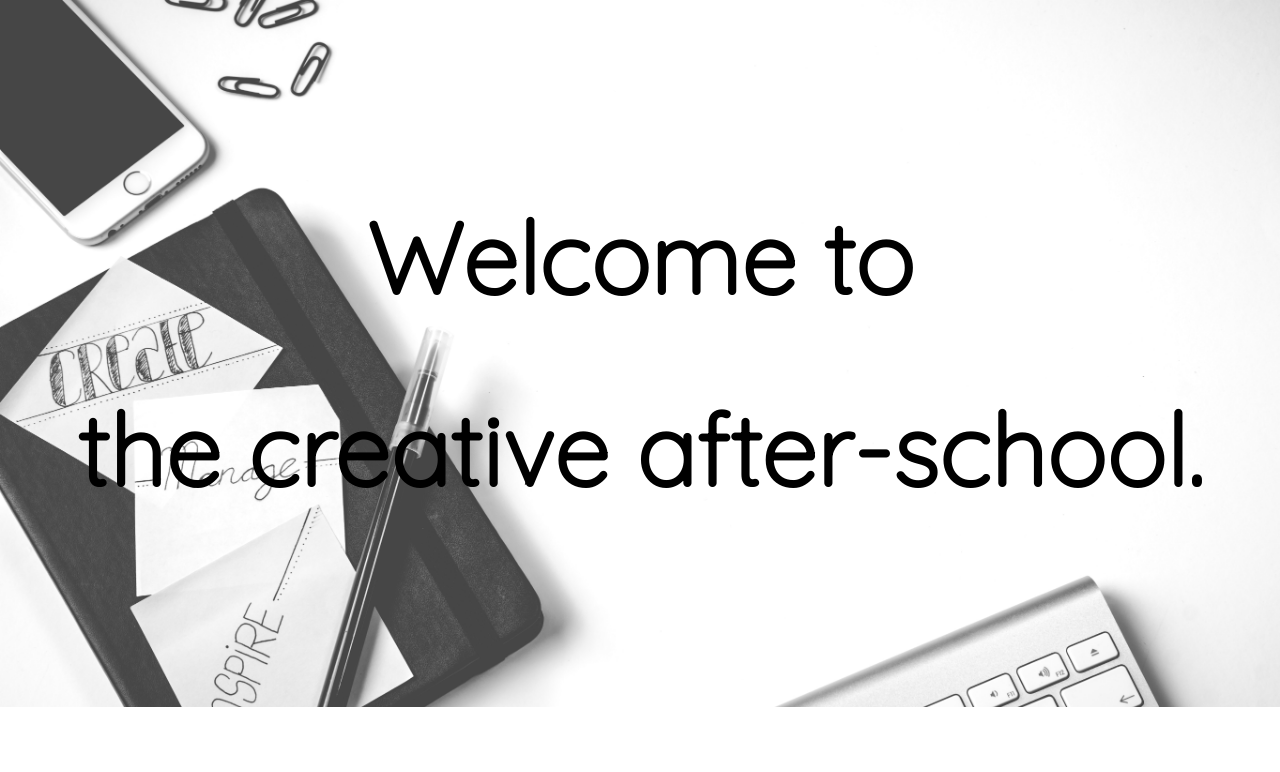
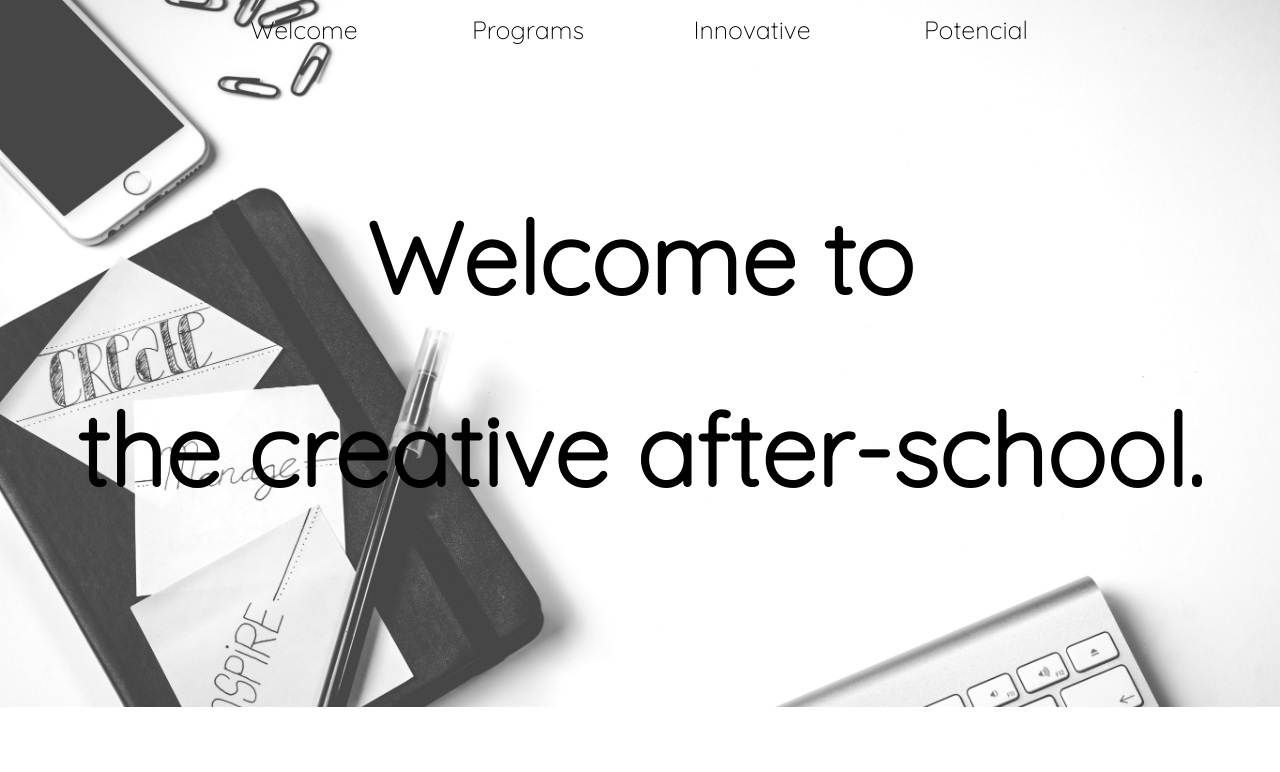
Before and after one commit to oscaarlopezz/Minds-of-Tomorrow-solucion, a plain HTML site: page index.html in a window 1280 px wide. Shown: the top 772 px of the page. Drawn offline with Linux system fonts and the light colour scheme.

Commit message:
Actualizacion con JavaScript

```diff
--- a/css/styles.css
+++ b/css/styles.css
@@ -6,6 +6,44 @@
 
 body {
     margin: 0;
+}
+
+
+/*Barra de navegación*/
+
+html {
+    scroll-behavior: smooth;
+}
+
+ul {
+    list-style-type: none;
+    margin: 0;
+    padding: 0% 15% 5px 15%;
+    overflow: hidden;
+    position: fixed;
+    top: 0;
+    width: 100%;
+    font-size: 25px;
+    transition: 0.4s;
+    /*tiempo que se aplica el color de fondo a la barra de navegacion*/
+}
+
+li {
+    float: left;
+    width: 25%;
+}
+
+li a {
+    display: block;
+    color: black;
+    text-align: center;
+    padding: 14px 16px;
+    text-decoration: none;
+}
+
+li a:hover {
+    background-color: #111;
+    color: #f30639;
 }
 
 
--- a/index.html
+++ b/index.html
@@ -11,12 +11,19 @@
 </head>
 
 <body>
-    <div class="header">
+    <!--Barra de navegación-->
+    <ul id="nav">
+        <li><a class="active" href="#header">Welcome</a></li>
+        <li><a href="#section1">Programs</a></li>
+        <li><a href="#section2">Innovative</a></li>
+        <li><a href="#section3">Potencial</a></li>
+    </ul>
+    <div class="header" id="header">
         <h1>Welcome to</h1>
         <h1>the creative after-school.</h1>
     </div>
     <!--Sección 1-->
-    <div class="row">
+    <div class="row" id="section1">
         <div class="two-column">
             <h1>Our enrichment programs boost your kid to a brighter future.</h1>
             <p>Embark your kid into an inspirational journey of a fun and discovery throught a hands-on approach.</p>
@@ -47,7 +54,7 @@
         </div>
     </div>
     <!--Sección 3-->
-    <div class="row">
+    <div class="row" id="section3">
         <div class="two-column">
             <img src="img/section-3.png">
         </div>
@@ -89,6 +96,20 @@
             <p>The Studio</p>
         </div>
     </div>
+    <script>
+        // When the user scrolls down 50px from the top of the document, resize the header's font size
+        window.onscroll = function() {
+            scrollFunction()
+        };
+
+        function scrollFunction() {
+            if (document.body.scrollTop > 50 || document.documentElement.scrollTop > 50) {
+                document.getElementById("nav").style.backgroundColor = "white";
+            } else {
+                document.getElementById("nav").style.backgroundColor = "rgba(0,0,0,0.0)";
+            }
+        }
+    </script>
 </body>
 
 </html>
```
